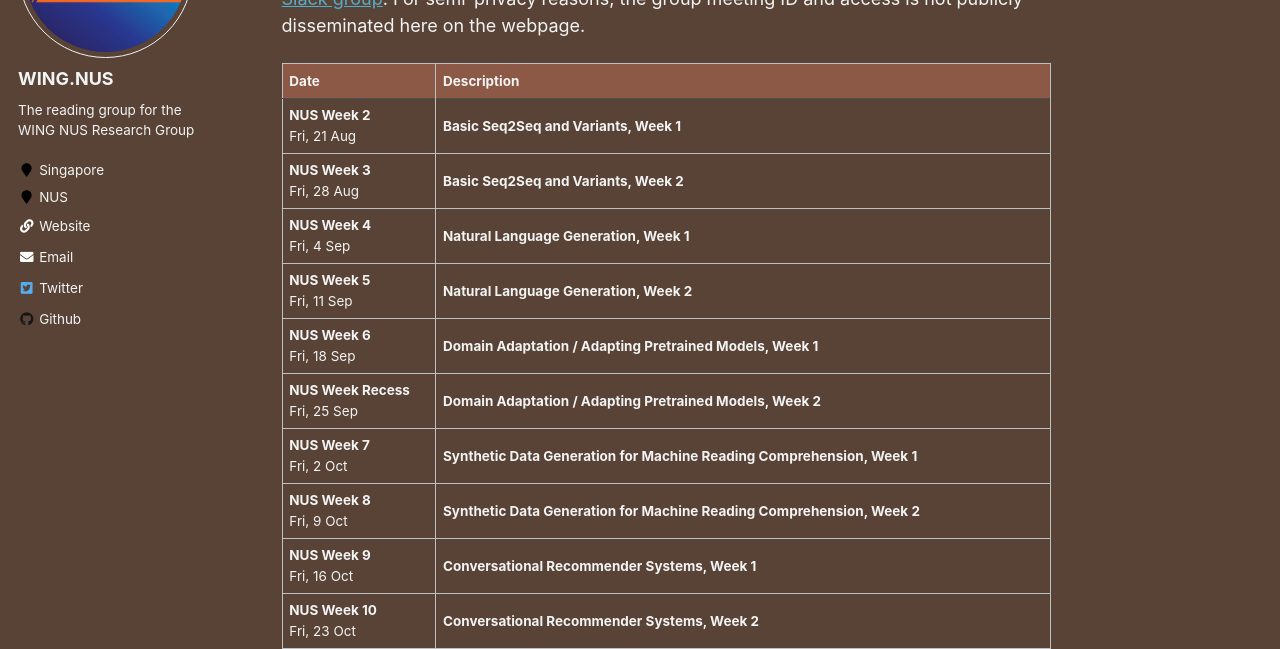
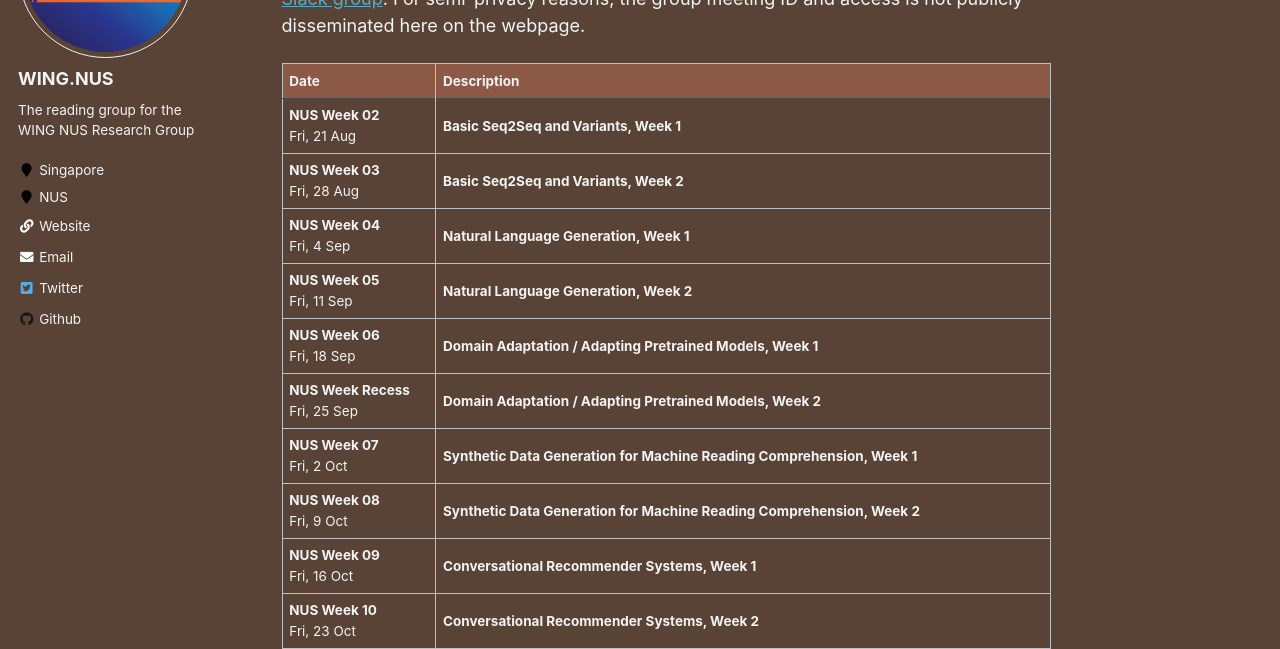
Before and after one commit to WING-NUS/cs6101, a Jekyll site: the page built from _pages/about.md, in a window 1280 px wide and 900 px high, scrolled down 461 px. Shown: the part 153-802 px from the top of the window. Built offline with Jekyll 4.4.1, drawn with Linux system fonts in a browser that asks for light colours.

Commit message:
Update about.md
Fixed digit notation.

```diff
--- a/_pages/about.md
+++ b/_pages/about.md
@@ -38,35 +38,35 @@ The sessions will be broadcast live via the customized Zoom link as advertised o
   </tr>
 -->
   <tr>
-  <td><b>NUS Week 2</b><br />Fri, 21 Aug
+  <td><b>NUS Week 02</b><br />Fri, 21 Aug
   </td>
   <td>
     <strong>Basic Seq2Seq and Variants, Week 1</strong>
   </td>
   </tr>
   <tr>
-  <td><b>NUS Week 3</b><br />Fri, 28 Aug
+  <td><b>NUS Week 03</b><br />Fri, 28 Aug
   </td>
   <td>
     <strong>Basic Seq2Seq and Variants, Week 2</strong>
   </td>
   </tr>
   <tr>
-  <td><b>NUS Week 4</b><br />Fri, 4 Sep
+  <td><b>NUS Week 04</b><br />Fri, 4 Sep
   </td>
   <td>
     <strong>Natural Language Generation, Week 1</strong>
   </td>
   </tr>
   <tr>
-  <td><b>NUS Week 5</b><br />Fri, 11 Sep
+  <td><b>NUS Week 05</b><br />Fri, 11 Sep
   </td>
   <td>
     <strong>Natural Language Generation, Week 2</strong>
   </td>
   </tr>
   <tr>
-  <td><b>NUS Week 6</b><br />Fri, 18 Sep
+  <td><b>NUS Week 06</b><br />Fri, 18 Sep
   </td>
   <td>
     <strong>Domain Adaptation / Adapting Pretrained Models, Week 1</strong>
@@ -80,21 +80,21 @@ The sessions will be broadcast live via the customized Zoom link as advertised o
   </td>
   </tr>
   <tr>
-  <td><b>NUS Week 7</b><br />Fri, 2 Oct
+  <td><b>NUS Week 07</b><br />Fri, 2 Oct
   </td>
   <td>
     <strong>Synthetic Data Generation for Machine Reading Comprehension, Week 1</strong>
   </td>
   </tr>
   <tr>
-  <td><b>NUS Week 8</b><br />Fri, 9 Oct
+  <td><b>NUS Week 08</b><br />Fri, 9 Oct
   </td>
   <td>
     <strong>Synthetic Data Generation for Machine Reading Comprehension, Week 2</strong>
   </td>
   </tr>
   <tr>
-  <td><b>NUS Week 9</b><br />Fri, 16 Oct
+  <td><b>NUS Week 09</b><br />Fri, 16 Oct
   </td>
   <td>
     <strong>Conversational Recommender Systems, Week 1</strong>
```
